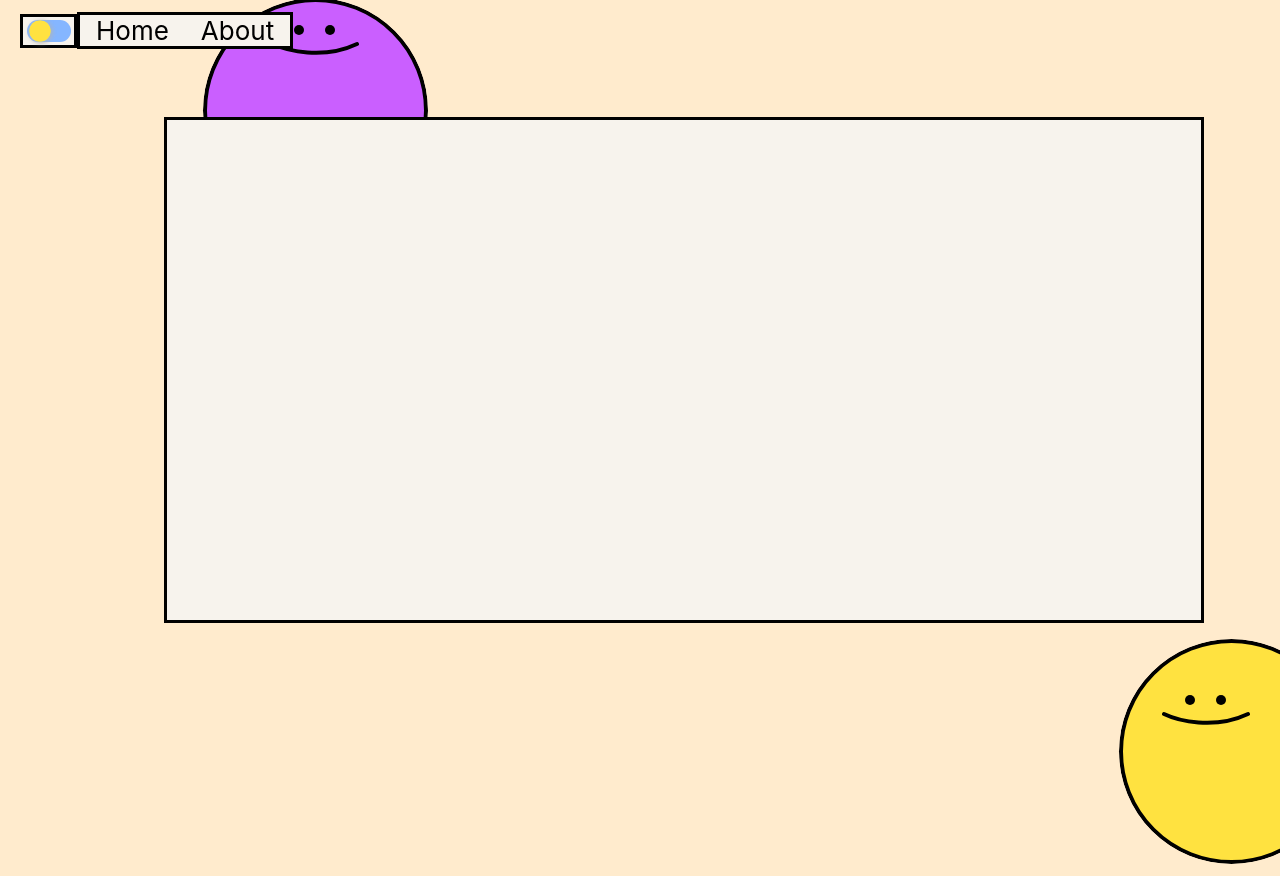
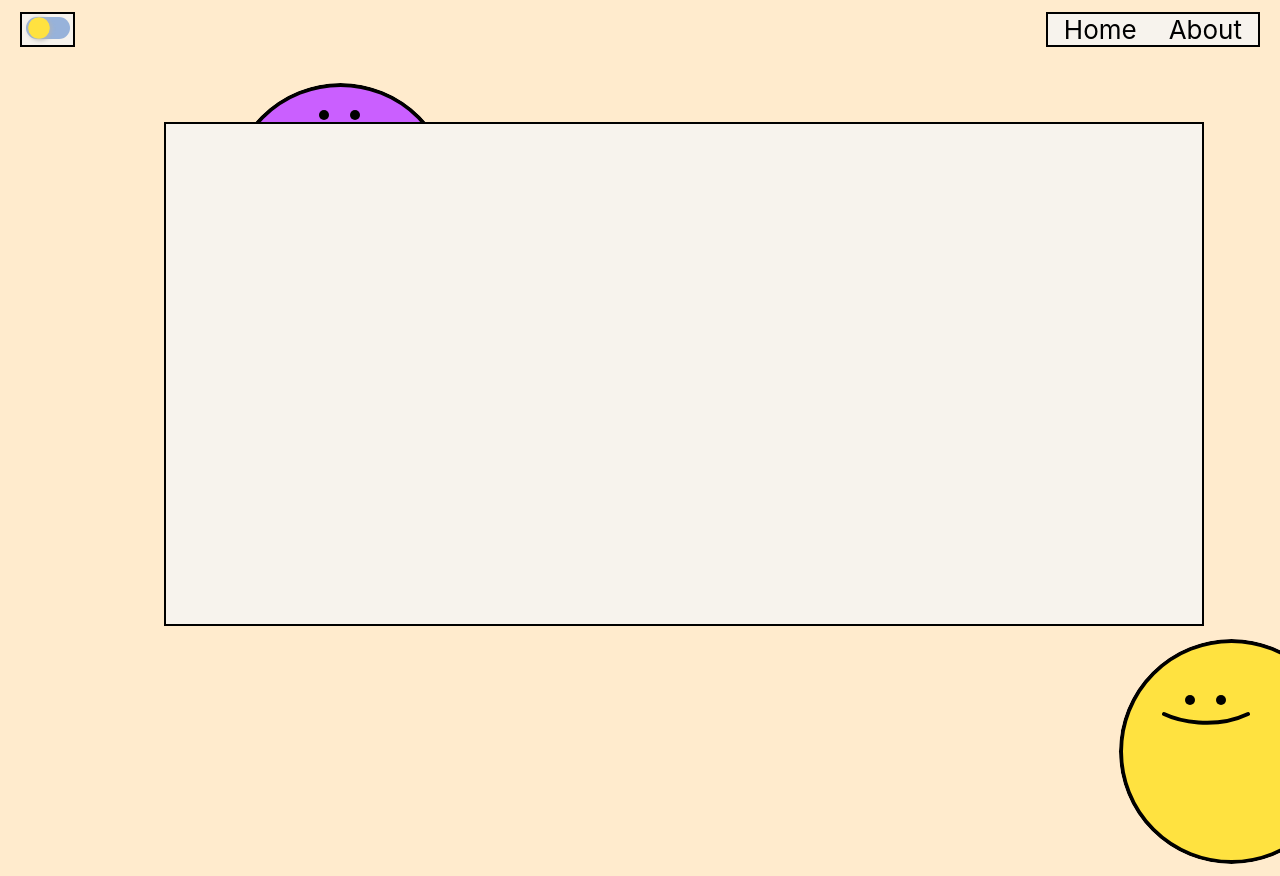
Before and after one commit to Lab-Comunicaciones-Multimedia/react-app, a React (Create React App) app: page / in a window 1280 px wide. Shown: the top 876 px of the page. Built offline with nearby package versions, Linux system fonts and the light colour scheme.

Commit message:
Header layout + purple friendo positioning

```diff
--- a/src/App.css
+++ b/src/App.css
@@ -9,6 +9,9 @@ html.dark{
 body{
   font: Degular Demo;
   background-color: 	var(--primaryBackgroundColor);
+  width: 100vw;
+  height: 100vh;
+  overflow: hidden;
 }
 .App {
   text-align: center;
@@ -20,13 +23,8 @@ body{
   pointer-events: none;
 }
 
-@media (prefers-reduced-motion: no-preference) {
-  .App-logo {
-    animation: App-logo-spin infinite 20s linear;
-  }
-}
 div#box{
-  border: 3px solid #000;
+  border: 2px solid #000;
   background: 	rgb(247, 243, 237);
 }
 
@@ -34,9 +32,7 @@ div#box{
   margin: 8px 12px 8px 12px;
   padding: 4px 8px;
   display: flex;
-  flex-direction: row;
-  align-items: center;
-  justify-content: left;
+  justify-content: space-between;
   font-size: calc(10px + 2vmin);
   color: black;
 }
@@ -44,10 +40,15 @@ div#box{
   margin: 8px 12px 8px 12px;
   padding: 0px 4px;
 }
+.sidebar{
+  width: 10vw;
+  height: 500px;
+}
 .video-box{
   height: 500px;
   margin: 64px 76px 20px 164px;
-  display: flex;
+  bottom: 250px;
+  position: relative;
 }
 .App-link {
   color: #61dafb;
@@ -94,9 +95,8 @@ div#box{
   background-image: url("icons/purple-friend.svg");
   width: 225px;
   height: 225px;
-  position: absolute;
-  bottom: 400px;
-  right: 852px;
+  left: 228px;
+  position: relative;
   margin-top: calc(2 * 48px - 0.5 * calc(10vh + 48px));
   border-radius: 50%;
   overflow: hidden;
@@ -124,7 +124,7 @@ div#box{
   outline: none;
   width: 44px;
   height: 22px;
-  background-color: #85b6ff;
+  background-color: #97b2da;
   position: relative;
   border-radius: 34px;
   transition: background-color .90s;
@@ -152,5 +152,5 @@ div#box{
   background-image: url("icons/sunmoon-night.svg");
 }
 .thing{
-  color: #ca5fff;
+  color: #ca5fffd5;
 }
--- a/src/App.js
+++ b/src/App.js
@@ -1,5 +1,6 @@
 import React, { useEffect, useState } from "react";
-import { useMediaQuery } from "react-responsive"; //for reading CSS variables and media queries
+//for reading CSS variables and media queries
+import { useMediaQuery } from "react-responsive";
 //import logo from './logo.svg';
 import './App.css';
 
@@ -9,10 +10,10 @@ class Header extends React.Component{
   render(){
     return(
       <header className="App-header">
-        <div id="box">
+        <div id="box" style={{border: '2px solid #000'}}>
           <DarkModeToggle/>
         </div>
-        <div id="box">
+        <div id="box" className="header-links">
         <nav>
           <a className="header-nav-link">Home</a>
           <a className="header-nav-link" >About</a>
@@ -26,8 +27,15 @@ class VideoBox extends React.Component{
 
   render(){
     return (
-      <div id="box" className="video-box">
-
+        <div id="box" className="video-box">
+        </div>
+    );
+  };
+}
+class SideBar extends React.Component{
+  render(){
+    return(
+      <div id='box' className="sidebar">
       </div>
     );
   };
@@ -81,16 +89,18 @@ class App extends React.Component {
   constructor(props){
     super(props);
     this.state = {
-      dark: false
     };
   }
   render(){
     return (
     <div className="App">
-      <Header mode={this.state.dark}/>
-      <div style={{position: "relative"}}>
-        <VideoBox/>
-        <PurpleFriend/>
+      <Header/>
+      <div>
+        {/*<SideBar></SideBar>*/}
+        <div id="content">
+          <PurpleFriend/>
+          <VideoBox/>
+        </div>
       </div>
       <SmileySun/>
     </div>
```
